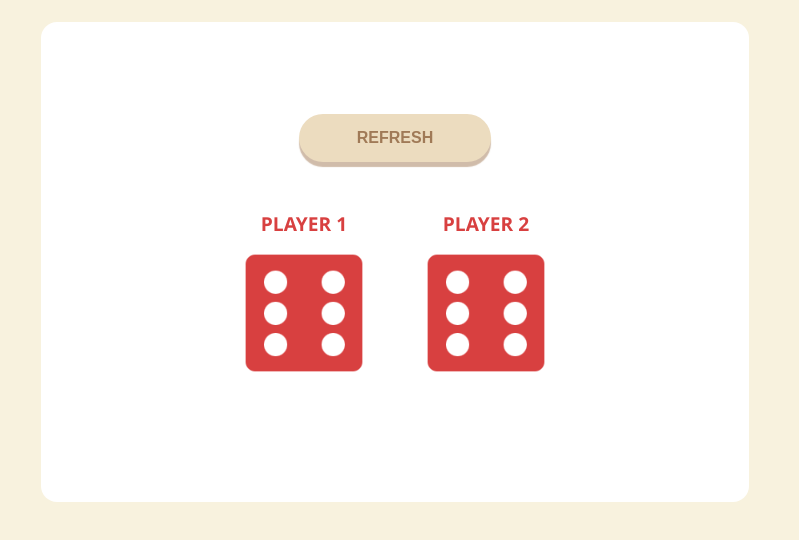
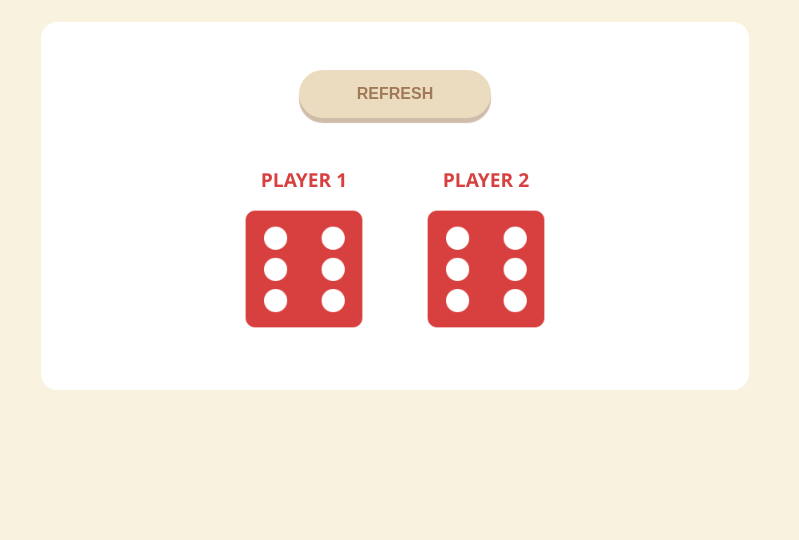
Before and after one commit to nperkinsr/the-dice-game, a plain HTML site: page index.html in a window 1280 px wide. Shown: the part 198-738 px from the top of the page, without its empty margins (245-1044 px from the left). Drawn offline with Linux system fonts and the light colour scheme.

Commit message:
Add files via upload

```diff
--- a/styles.css
+++ b/styles.css
@@ -54,7 +54,7 @@ h3 {
 
 .white-container {
   background-color: var(--white);
-  height: 30rem;
+  height: 23rem;
   width: 80%;
   margin: auto;
   display: flex;
@@ -83,6 +83,7 @@ h3 {
   display: flex;
   place-self: center;
   background-color: var(--color2);
+  margin-top: 1.5rem;
   border: none;
   height: 3rem;
   width: 12em;
@@ -117,5 +118,5 @@ h3 {
 .result-message {
   position: absolute;
   top: 38rem;
-  left: 24rem;
+  left: 34%;
 }
```
